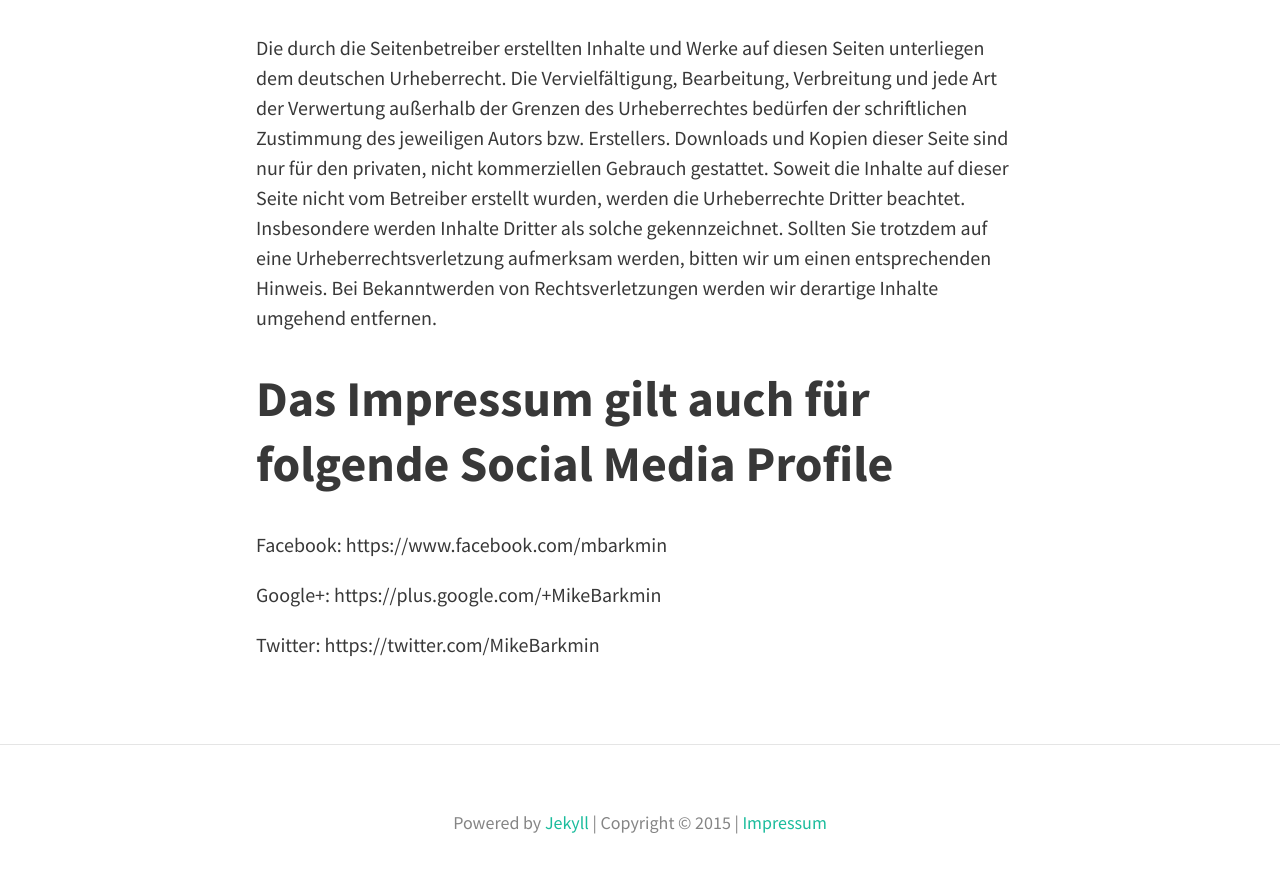
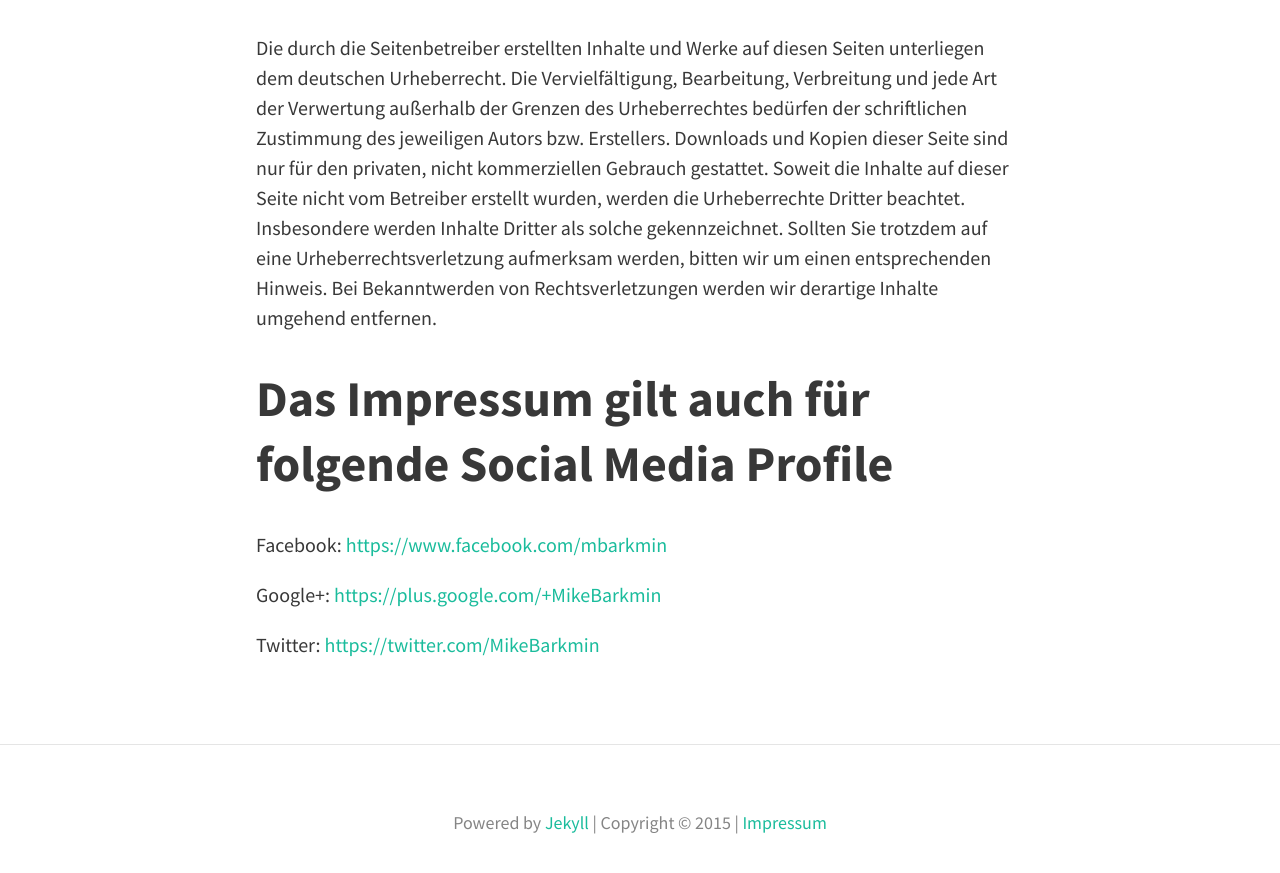
Before and after one commit to FlorianLudwig/blog-barkmin-eu, a Jekyll site: the page built from impressum.md, in a window 1280 px wide and 900 px high, scrolled down 1483 px. Shown: the top 873 px of the window. Built offline with Jekyll 4.4.1, drawn with Linux system fonts in a browser that asks for light colours; nearby versions of some CDN libraries; part of the change alters nothing that is shown; some of the changed text lies outside the part shown.

Commit message:
Type Theme

```diff
--- a/impressum.md
+++ b/impressum.md
@@ -12,8 +12,8 @@ Stolbergstraße 104
 
 ##Kontakt:
 Telefon:	+491637740535
-E-Mail:	mike@barkmin.eu
-Quelle: http://www.e-recht24.de
+E-Mail:	[mike@barkmin.eu](mike@barkmin.eu)
+Quelle: [http://www.e-recht24.de](http://www.e-recht24.de)
 
 #Haftungsausschluss (Disclaimer)
 ##Haftung für Inhalte
@@ -30,8 +30,8 @@ Die durch die Seitenbetreiber erstellten Inhalte und Werke auf diesen Seiten unt
 
 #Das Impressum gilt auch für folgende Social Media Profile
 
-Facebook: https://www.facebook.com/mbarkmin
+Facebook: [https://www.facebook.com/mbarkmin](https://www.facebook.com/mbarkmin)
 
-Google+: https://plus.google.com/+MikeBarkmin
+Google+: [https://plus.google.com/+MikeBarkmin](https://plus.google.com/+MikeBarkmin)
 
-Twitter: https://twitter.com/MikeBarkmin
+Twitter: [https://twitter.com/MikeBarkmin](https://twitter.com/MikeBarkmin)
```
